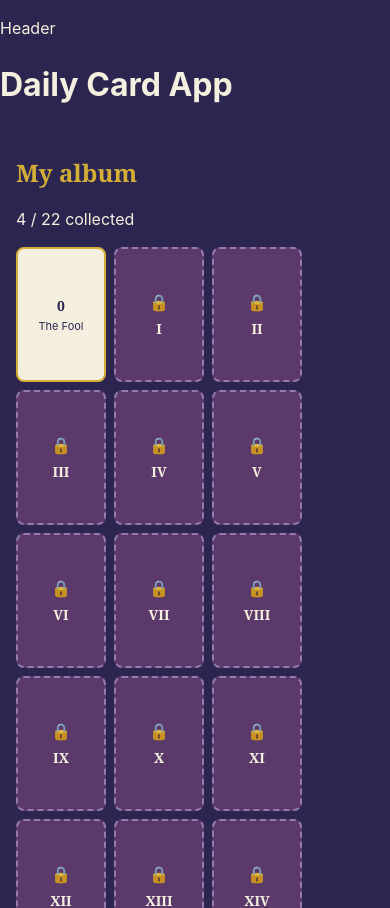
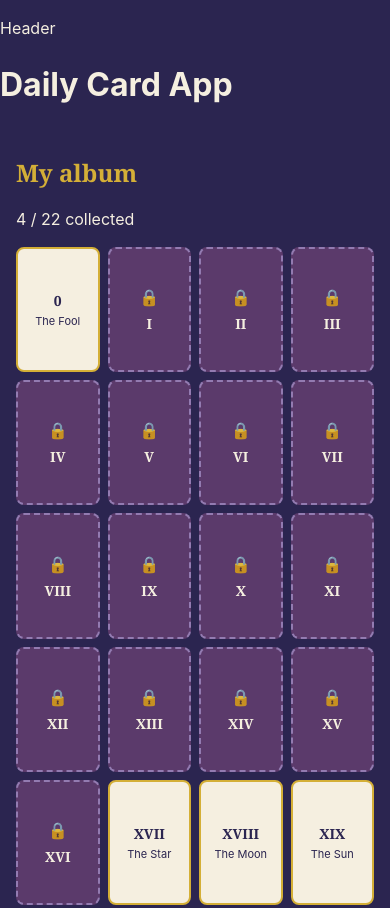
Before and after one commit to patrikhilton/daily-card-app, a React (Vite) app: page / in a window 390 px wide. Shown: the top 908 px of the page. Built offline with nearby package versions, Linux system fonts and the light colour scheme.

Commit message:
Make album a responsive grid

```diff
--- a/src/components/AlbumCard.scss
+++ b/src/components/AlbumCard.scss
@@ -1,7 +1,7 @@
 @use "../styles/variables" as *;
 
 .album-card {
-  width: 90px; // Step 6 might change the width.
+    width: 100%;
   aspect-ratio: 2 / 3;
   border-radius: 8px;
   display: flex;
--- a/src/pages/Page5.scss
+++ b/src/pages/Page5.scss
@@ -16,14 +16,23 @@
   }
 
 
-  &__list {
+    &__list {
     list-style: none;
     margin: 0;
     padding: 0;
-    display: flex;
-    flex-wrap: wrap;
+    display: grid;
+    grid-template-columns: repeat(4, 1fr);
     gap: 8px;
+
+    @include tablet {
+      grid-template-columns: repeat(6, 1fr);
+      gap: 12px;
+    }
+
+    @include desktop {
+      grid-template-columns: repeat(8, 1fr);
+      gap: 16px;
+    }
   }
 
-
 }
```
